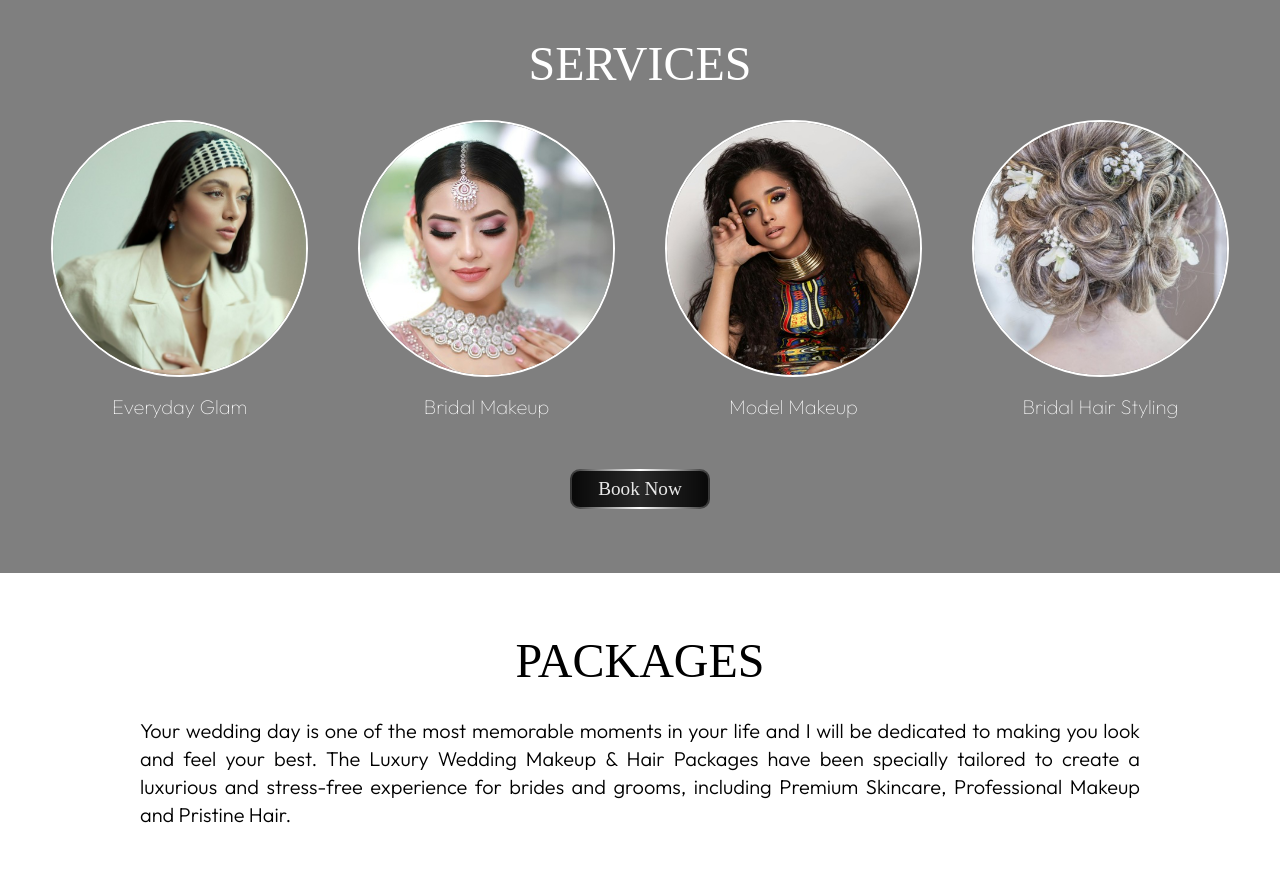
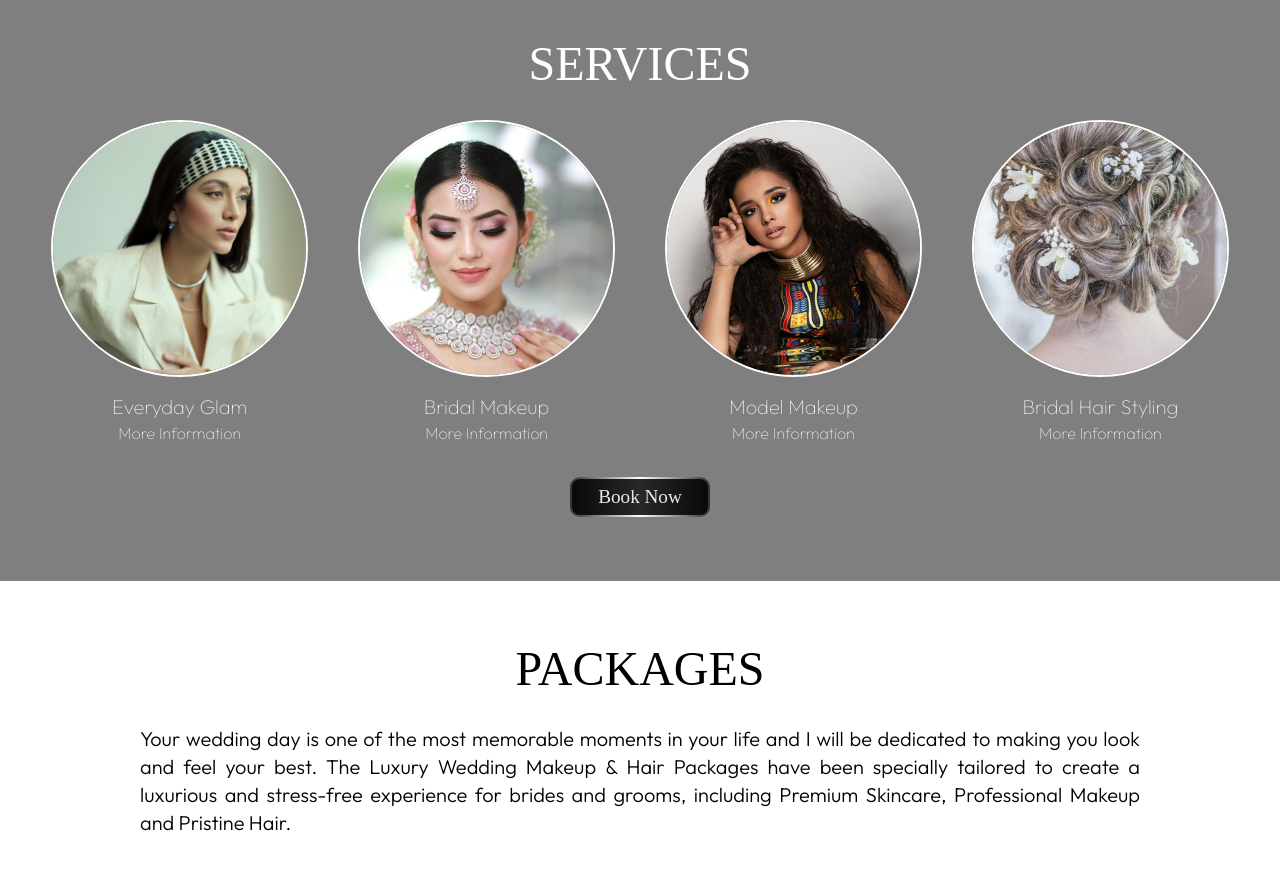
Before and after one commit to ChristiannYa/hautebridalglam-website, a React (Vite) app: page / in a window 1280 px wide. Shown: the part 1300-2170 px from the top of the page. Built offline with nearby package versions, Linux system fonts and the light colour scheme; a web font is replaced by a local one.

Commit message:
added more info button on touch devices

```diff
--- a/src/sections/Services.jsx
+++ b/src/sections/Services.jsx
@@ -1,7 +1,9 @@
-import { useEffect } from 'react';
+import { useEffect, useState } from 'react';
 import { services } from '../constants/services';
 
 const Services = () => {
+  const [activeService, setActiveService] = useState(null);
+
   useEffect(() => {
     const updateContainerWidth = () => {
       document.querySelectorAll('.-content-wrapper').forEach((container) => {
@@ -25,11 +27,21 @@ const Services = () => {
           Services
         </h2>
         <div className="-grid grid220">
-          {services.map((service) => (
-            <div key={service.id} className="-item w-full space-y-4">
-              <div className="-content-wrapper full">
-                <img src={service.image} alt="" className="full" />
-                <div className="-description flexcol-center">
+          {services.map((service) => {
+            const isActive = activeService === service.id ? 'active' : '';
+
+            return (
+              <div
+                key={service.id}
+                className="-item w-full flexcol-center gap-y-4 relative"
+              >
+                <div className="-content-wrapper fu ll">
+                  <img
+                    src={service.image}
+                    alt=""
+                    className={`full ${isActive}`}
+                  />
+                  <div className={`-description flexcol-center ${isActive}`}>
                     <p className="text-white font-poiretOne">
                       {service.description}
                     </p>
@@ -38,11 +50,27 @@ const Services = () => {
                     </span>
                   </div>
                 </div>
-              <h3 className="text-white font-outfit font-thin text-xl text-center mb-4">
+                <div className="flexcol-center">
+                  <h3 className="text-white font-outfit font-thin text-xl text-center">
                     {service.title}
                   </h3>
+                  <button
+                    className="-toggle-info-btn text-white font-outfit font-thin"
+                    onClick={() =>
+                      setActiveService(
+                        activeService === service.id ? null : service.id
+                      )
+                    }
+                    aria-label={`Toggle ${service.title} information`}
+                  >
+                    {activeService === service.id
+                      ? 'Close'
+                      : 'More Information'}
+                  </button>
                 </div>
-          ))}
+              </div>
+            );
+          })}
         </div>
         <button className="-book-btn flexrow-center relative">
           <a
--- a/src/styles/services.scss
+++ b/src/styles/services.scss
@@ -2,6 +2,12 @@
   .-grid {
     gap: 36px 50px;
     place-items: center;
+
+    .-toggle-info-btn {
+      @media (hover: hover) {
+        display: none;
+      }
+    }
 
     .-content-wrapper {
       background-color: #ffffff10;
@@ -16,6 +22,10 @@
         transition: transform 0.4s ease;
         object-fit: cover;
         object-position: center;
+
+        &.active {
+          transform: scale(1.1);
+        }
       }
 
       .-description {
@@ -37,15 +47,25 @@
         span {
           font-size: calc(var(--container-width) * 0.05);
         }
+
+        &.active {
+          transform: translateY(0);
+        }
       }
 
+      @media (hover: hover) {
         &:hover {
           img {
             transform: scale(1.1);
           }
 
+          .info-toggle-btn {
+            display: none;
+          }
+
           .-description {
             transform: translateY(0);
+          }
         }
       }
     }
@@ -102,6 +122,7 @@
       z-index: 0;
     }
 
+    @media (hover: hover) {
       &:hover {
         background-position: right;
         transition-duration: 1s;
@@ -112,11 +133,11 @@
         }
       }
 
-    &:hover,
-    &:active {
+      &:hover {
         a {
           z-index: 3;
         }
       }
     }
   }
+}
```
Lines whose indentation alone changed are shown as unchanged.
